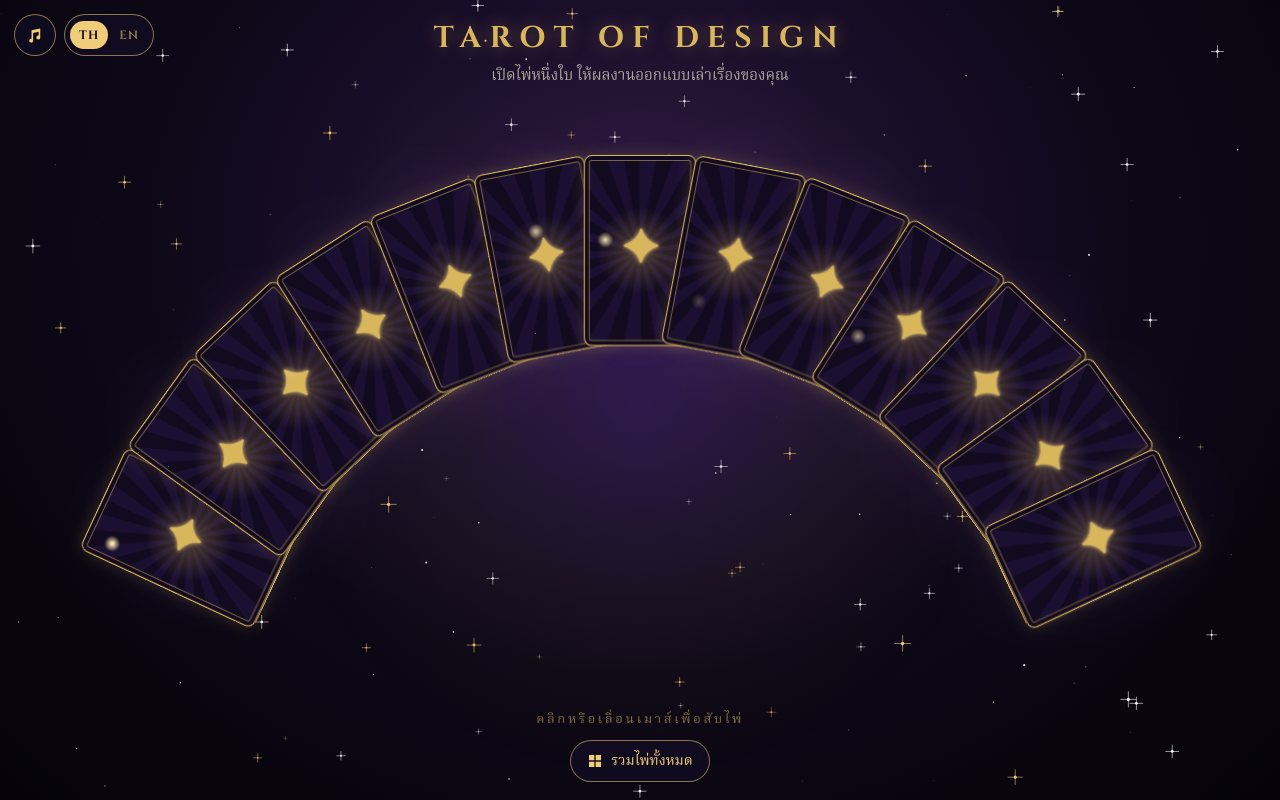
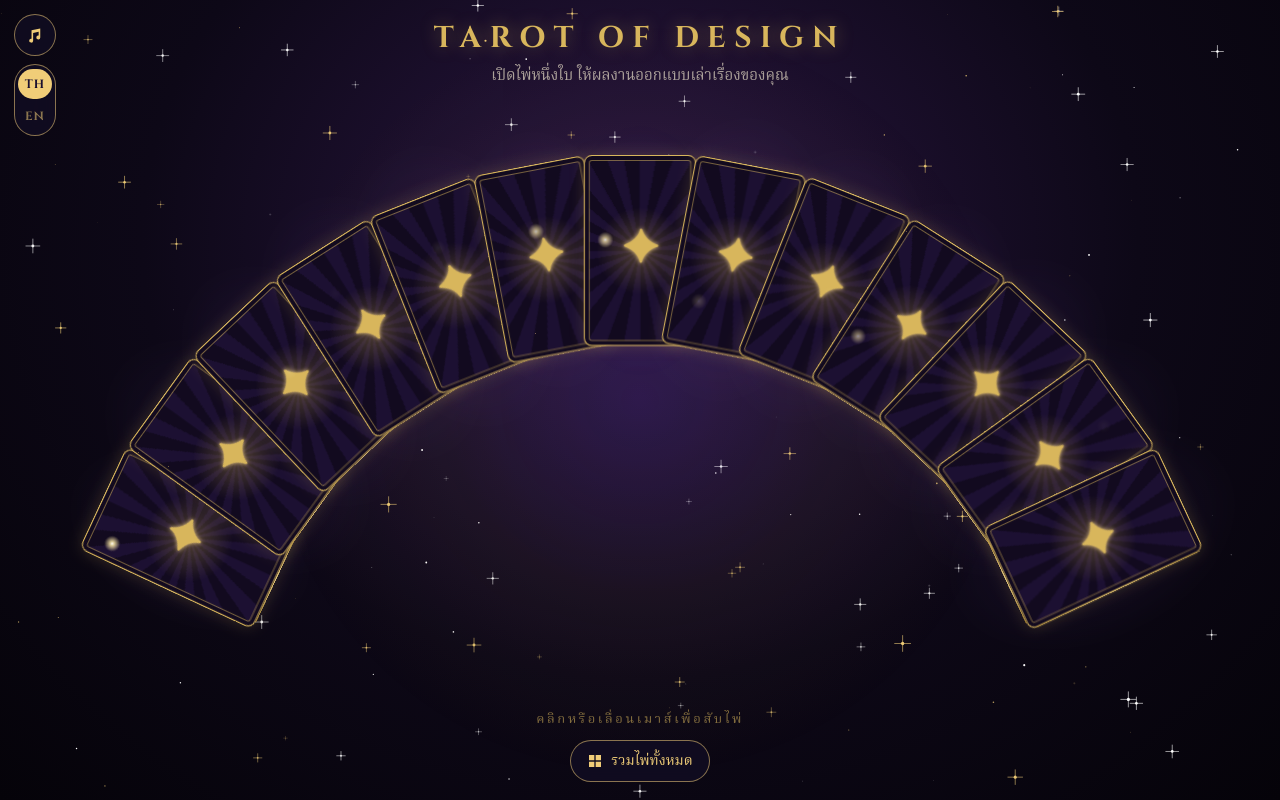
Before and after one commit to Napapakph/tarot-site, a plain HTML site: page index.html in a window 1280 px wide. Drawn offline with Linux system fonts and the light colour scheme.

Commit message:
Update language button layout and enhance gallery update functionality

```diff
--- a/css/style.css
+++ b/css/style.css
@@ -153,10 +153,11 @@ dd{line-height:1.8;margin-top:4px}
 #sndBtn.off .sl{opacity:1}
 
 /* ---------- ปุ่ม TH / EN ---------- */
-#langBtn{position:fixed;z-index:40;top:max(14px,env(safe-area-inset-top));left:64px;height:42px;padding:0 5px;border-radius:999px;
-  display:flex;align-items:center;gap:2px;background:rgba(18,14,36,.72);backdrop-filter:blur(8px);-webkit-backdrop-filter:blur(8px);
+/* วางใต้ปุ่มเสียง แบบแนวตั้ง (กว้างเท่าปุ่มเสียง 42px) */
+#langBtn{position:fixed;z-index:40;top:calc(max(14px,env(safe-area-inset-top)) + 50px);left:14px;width:42px;padding:4px 0;border-radius:999px;
+  display:flex;flex-direction:column;align-items:center;gap:2px;background:rgba(18,14,36,.72);backdrop-filter:blur(8px);-webkit-backdrop-filter:blur(8px);
   border:1px solid rgba(240,205,120,.55);color:#f0cd78;font:600 12px/1 Cinzel,serif;letter-spacing:.08em}
-#langBtn span{padding:8px 9px;border-radius:999px;opacity:.55;transition:background .2s,opacity .2s,color .2s}
+#langBtn span{width:34px;padding:9px 0;text-align:center;border-radius:999px;opacity:.55;transition:background .2s,opacity .2s,color .2s}
 #langBtn[data-lang="th"] [data-l="th"],#langBtn[data-lang="en"] [data-l="en"]{opacity:1;background:#f0cd78;color:#1a1030}
 #langBtn:hover{box-shadow:0 0 16px rgba(240,205,120,.3)}
 
@@ -180,3 +181,6 @@ dd{line-height:1.8;margin-top:4px}
 .detail p b{display:block;color:var(--gold);font-size:12px;font-weight:600;letter-spacing:.14em;margin-bottom:1px}
 @keyframes detIn{from{opacity:0;transform:translateY(-8px)}}
 @media (max-aspect-ratio:1/1){.detail{max-height:none}}
+
+/* แกลเลอรี: เว้นที่ด้านซ้ายให้คอลัมน์ปุ่มเสียง/ภาษา (จอกว้างเกิน 1240px มีที่ว่างพออยู่แล้ว) */
+@media (max-width:1240px){#gallery#gallery{padding-left:max(66px,env(safe-area-inset-left))}}
--- a/js/app.js
+++ b/js/app.js
@@ -603,7 +603,7 @@
     $('#close').setAttribute('aria-label', t.close); $('#galClose').setAttribute('aria-label', t.close);
     $('#prev').setAttribute('aria-label', t.prev); $('#next').setAttribute('aria-label', t.next);
     if (!viewer.hidden) fillInfo(info(order[cur]));       // อัปเดตไพ่ที่เปิดอยู่ทันที
-    if (!gal.hidden) buildGallery();
+    buildGallery();                                        // อัปเดตชื่อในแกลเลอรีด้วย (แม้ยังไม่ได้เปิดอยู่)
   }
 
   layout(); setMode('fan'); applyLang(); requestAnimationFrame(frame);
```
